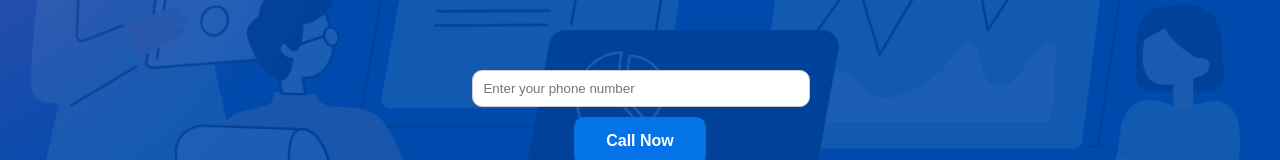
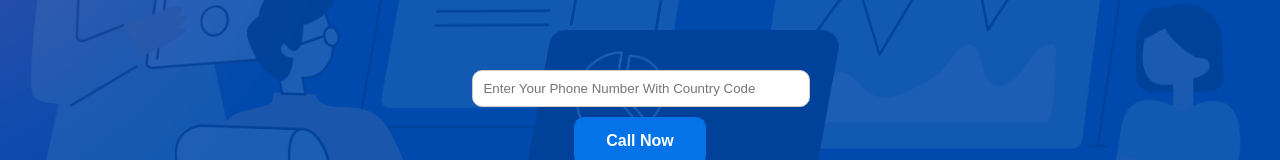
Before and after one commit to sachin0034/NexaCalling, a plain HTML site: page index.html in a window 1280 px wide. Shown: the part 283-443 px from the top of the page. Drawn offline with nearby package versions, Linux system fonts and the light colour scheme.

Commit message:
Update index.html

```diff
--- a/index.html
+++ b/index.html
@@ -24,7 +24,7 @@
 				<input
 					type="tel"
 					id="phoneNumber"
-					placeholder="Enter your phone number"
+					placeholder="Enter Your Phone Number With Country Code"
 				/>
 				<input type="submit" value="Call Now" />
 			</form>
```
